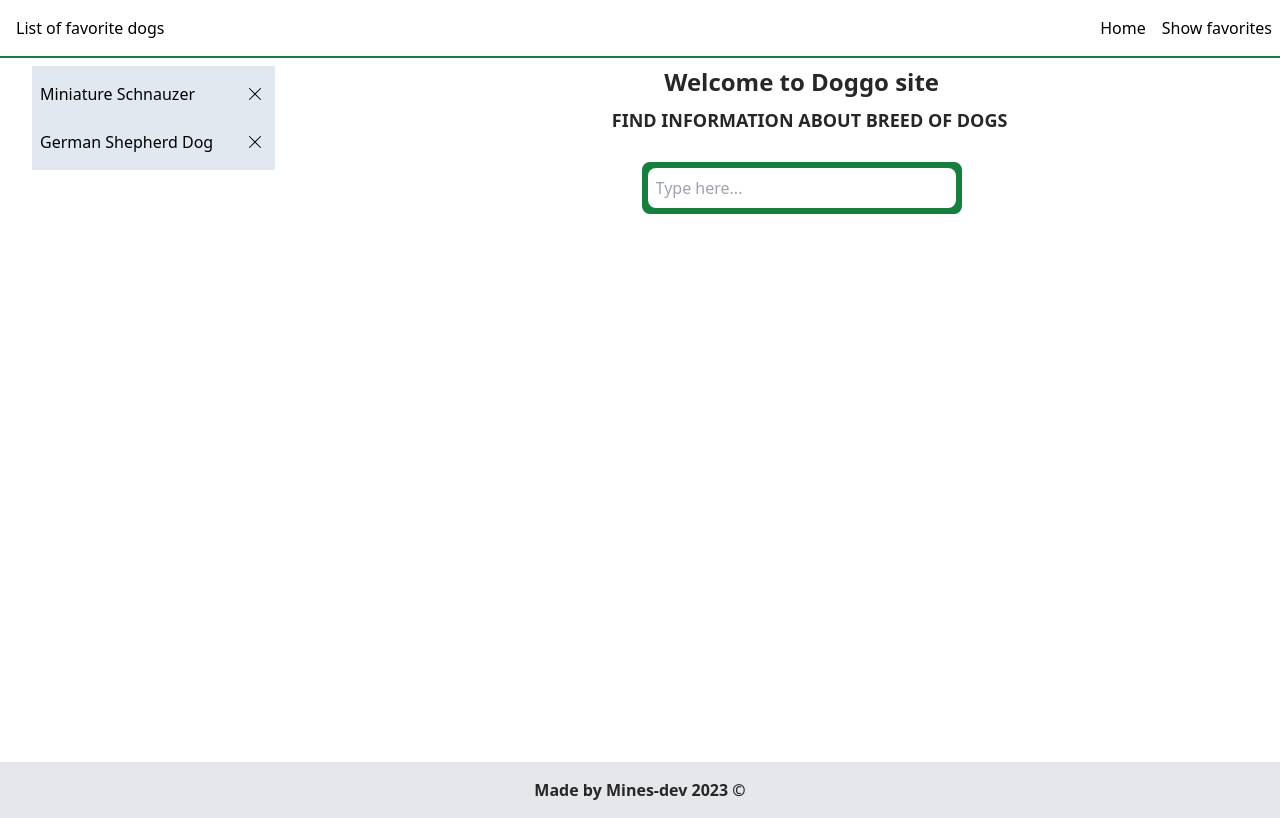
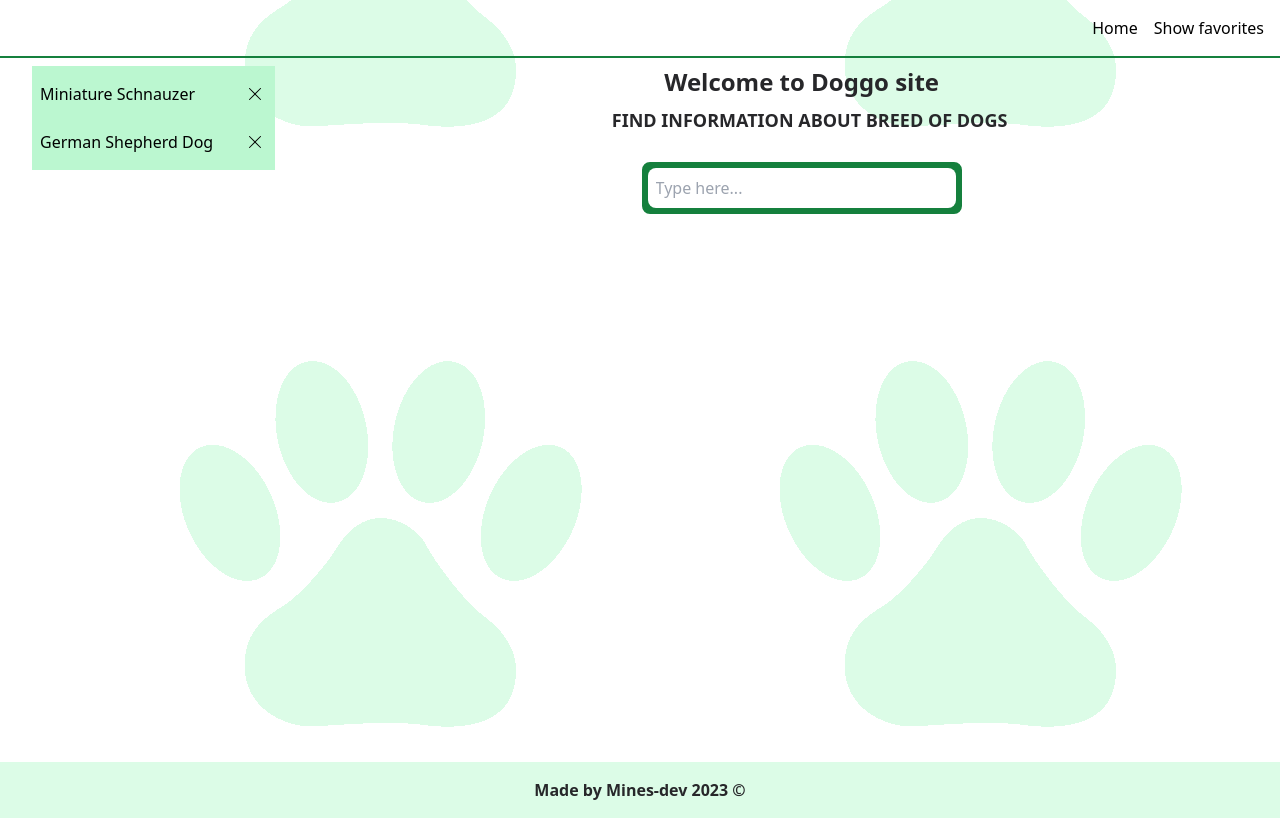
Before and after one commit to MilosIl/doggo_favorite, a Next.js app: page / in a window 1280 px wide. Built offline with nearby package versions, Linux system fonts and the light colour scheme.

Commit message:
colors changed

```diff
--- a/src/Components/DogCard.tsx
+++ b/src/Components/DogCard.tsx
@@ -15,7 +15,7 @@ const DogCard = ({
 }: Breeds) => {
   return (
     <div
-      className="m-4 py-2 bg-slate-300 rounded-lg min-w-xs min-h-fit"
+      className="m-4 py-2 rounded-lg min-w-xs min-h-fit"
       key={id}
     >
       <div className="flex justify-center mb-4 ">
--- a/src/Components/FavoriteList/FavoriteList.tsx
+++ b/src/Components/FavoriteList/FavoriteList.tsx
@@ -26,7 +26,7 @@ const FavoriteList: React.FC<FavoriteListProps> = ({ isVisible }) => {
     <>
       {isVisible && (
         <aside
-          className={`block md:w-1/5 h-fit max-w-sm max-sm:absolute bg-slate-200  ${
+          className={`block md:w-1/5 h-fit max-w-sm max-sm:absolute bg-green-200  ${
             isVisible
               ? 'max-sm:block max-sm:absolute max-sm:left-0 max-sm:top-4 max-sm:w-max '
               : 'max-sm:hidden '
--- a/src/Components/Footer.tsx
+++ b/src/Components/Footer.tsx
@@ -2,7 +2,7 @@ import Link from 'next/link';
 
 const Footer: React.FC = () => {
   return (
-    <footer className="bottom-0 container bg-gray-200 text-zinc-800 text-center py-4 font-bold">
+    <footer className="bottom-0 container bg-green-100 text-zinc-800 text-center py-4 font-bold">
       Made by{' '}
       <Link
         target="_blank"
--- a/src/Components/Navbar.tsx
+++ b/src/Components/Navbar.tsx
@@ -1,12 +1,11 @@
 import Link from 'next/link';
-import FavoriteListHead from './FavoriteList/FavoriteListHead';
+
 
 const Navbar = ({ toggleSidebar }: any) => {
   return (
-    <nav className="mb-2 p-2 border-b-2 border-b-green-700 flex justify-between items-center">
-      <FavoriteListHead />
-      <ul className="flex justify-end items-start list-none gap-4">
-        <li className="hover:underline hover:underline-offset-4">
+    <nav className="mb-2 p-4 border-b-2 border-b-green-700 flex justify-end items-center">
+      <ul className="font-medium flex justify-end items-start list-none gap-4">
+        <li className="  hover:underline hover:underline-offset-4">
           <Link href={'/'}>Home</Link>
         </li>
         <li
--- a/src/app/layout.tsx
+++ b/src/app/layout.tsx
@@ -18,7 +18,7 @@ export default function RootLayout({
   return (
     <html lang="en">
       <head />
-      <body className="container mx-auto  ">
+      <body className="container mx-auto bg-[url('/paw.png')] bg-right-bottom">
         <Navbar toggleSidebar={handleToggleSidebar} />
         <div className="flex justify-between px-8 gap-20 h-[87vh] ">
           <FavoriteProvider>
--- a/src/app/results/[breedName]/page.tsx
+++ b/src/app/results/[breedName]/page.tsx
@@ -16,7 +16,7 @@ export default async function BreedPage({ params: { breedName } }: Params) {
   return (
     <section
       key={breed.id}
-      className="bg-slate-300 rounded-lg p-4 mb-4 h-fit  w-fit"
+      className="bg-green-200 rounded-lg p-4 mb-4 h-fit  w-fit"
     >
       <h2 className="text-xl text-zinc-800 font-semibold border-b pb-1 border-b-green-700">
         {breed.name}
```
Also changed, not shown: public/paw.png (added).
